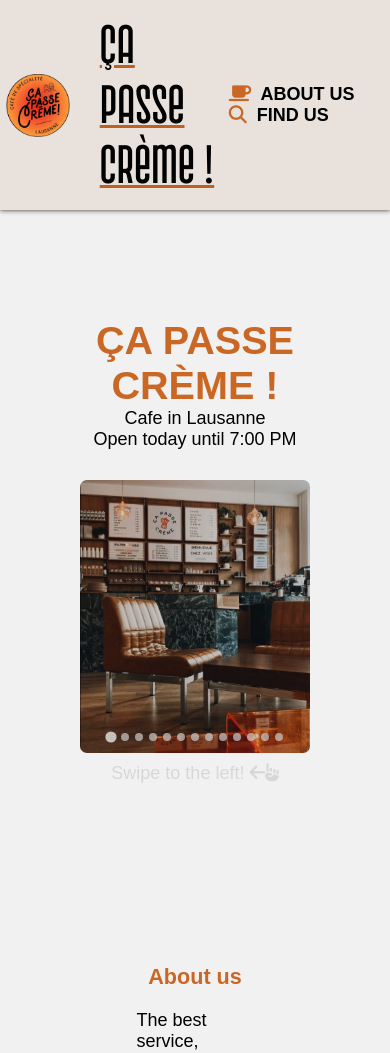
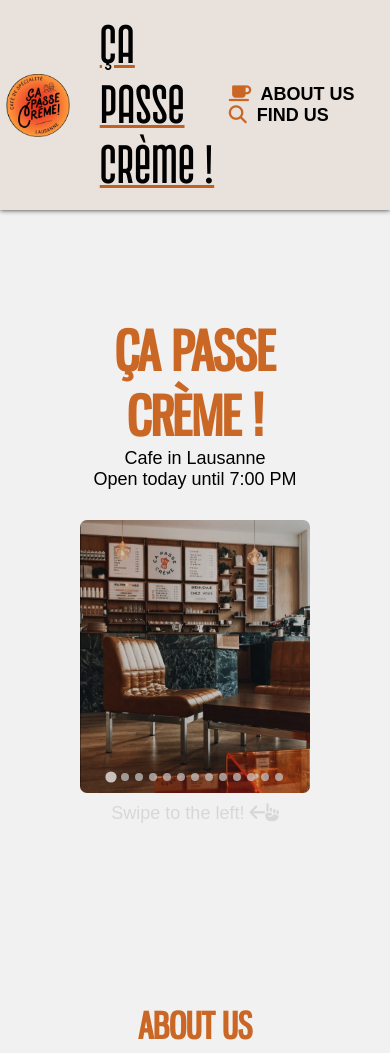
Before and after one commit to joelkm/coffee-business, a plain HTML site: page index.html in a window 390 px wide. Shown: the top 1053 px of the page. Drawn offline with nearby package versions, Linux system fonts and the light colour scheme; a script that the page names is missing.

```diff
--- a/index.html
+++ b/index.html
@@ -52,11 +52,11 @@
             </div>
         </section>
         <section id="info">
-            <h2 class="heading">About us</h2>
+            <h2 class="heading">ABOUT US</h2>
             <p>The best service, satisfied customers, delicious coffee from the most exotic countries and a wide range of drinks and desserts - that's all about us! Come to Ça Passe Crème and see for yourself. Wir warten auf Sie :)</p>
         </section>
         <section id="contact">
-            <h2 class="heading">Find us</h2>
+            <h2 class="heading">FIND US</h2>
             <div id="map">
                 <iframe  src="https://www.google.com/maps/embed?pb=!1m18!1m12!1m3!1d2745.581951037183!2d6.622915876724898!3d46.516384962623114!2m3!1f0!2f0!3f0!3m2!1i1024!2i768!4f13.1!3m3!1m2!1s0x478c2f3f021908c3%3A0x18601545e2a915a4!2zw4dBIFBBU1NFIENSw4hNRSAh!5e0!3m2!1ses!2ses!4v1668256409698!5m2!1ses!2ses" width="100%" height="500" style="border:0;" allowfullscreen="" loading="lazy" referrerpolicy="no-referrer-when-downgrade"></iframe>
             </div>
--- a/styles.scss
+++ b/styles.scss
@@ -3,6 +3,11 @@
 @font-face {
     font-family: Gemosh;
     src: url(fonts/Gemosh\ Headline\ Regular.ttf);
+}
+
+@font-face {
+    font-family: Gnuolane;
+    src: url(fonts/gnuolane\ rg.otf);
 }
 
 //COLOR PALETTE
@@ -111,22 +116,23 @@ header{
     text-align: center;
 }
 h1{
-    font-size: 2.2rem;
+    font-size: 3rem;
     margin-top: 6rem;
 }
 .heading{
     color: #ca6725;
-    font-weight: 900;
+    font-family: 'Gnuolane';
 }
 
 h2{
-    font-size: 1.2rem;
+    font-size: 2rem;
     text-align: center;
     margin-top: 10rem;
     margin-bottom: 20px;
 }
 h3{
     margin-top: 1rem;
+    font-size: 1.5rem;
 }
 
 .row-to-column{
@@ -207,6 +213,9 @@ h3{
     section{
         margin-top: 50px;
     }
+    main{
+        width: 70%;
+    }
 
     #info{
         p{
```
Also changed, not shown: src/insta10.jpg, src/insta6.jpg, src/insta7.jpg, styles.css, 1 other file.
